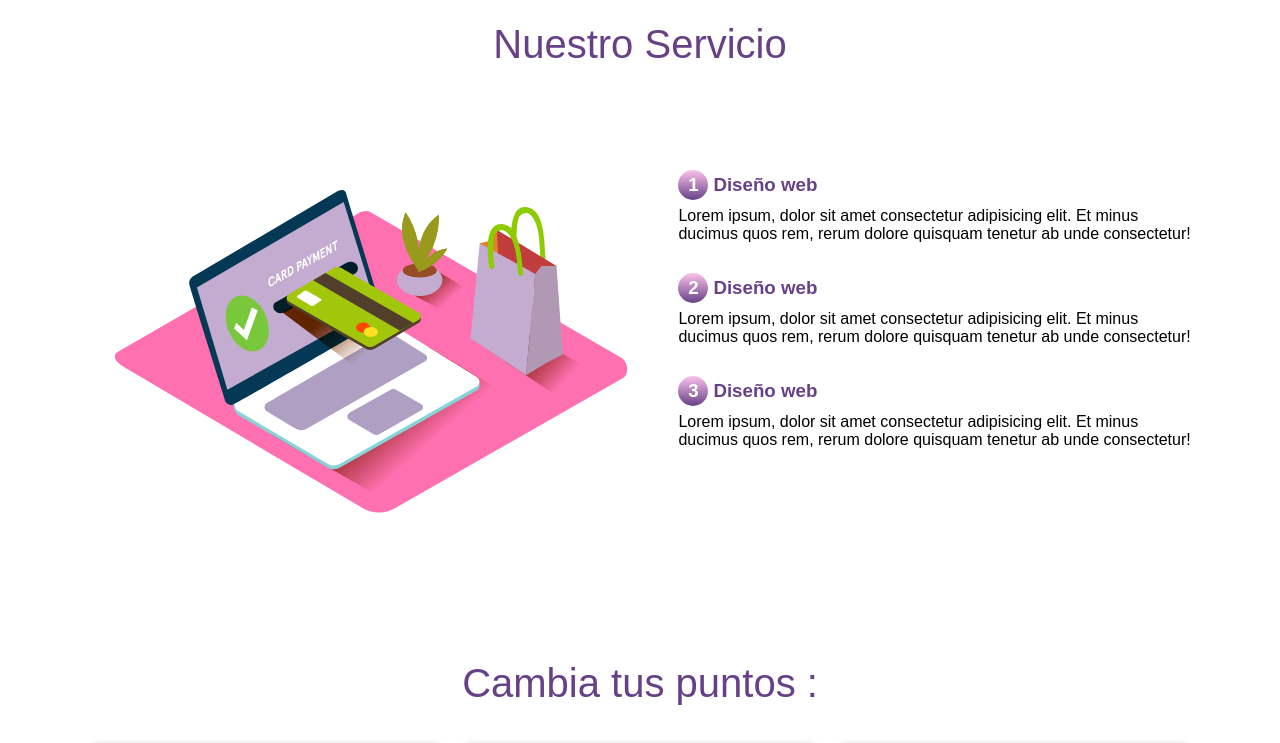
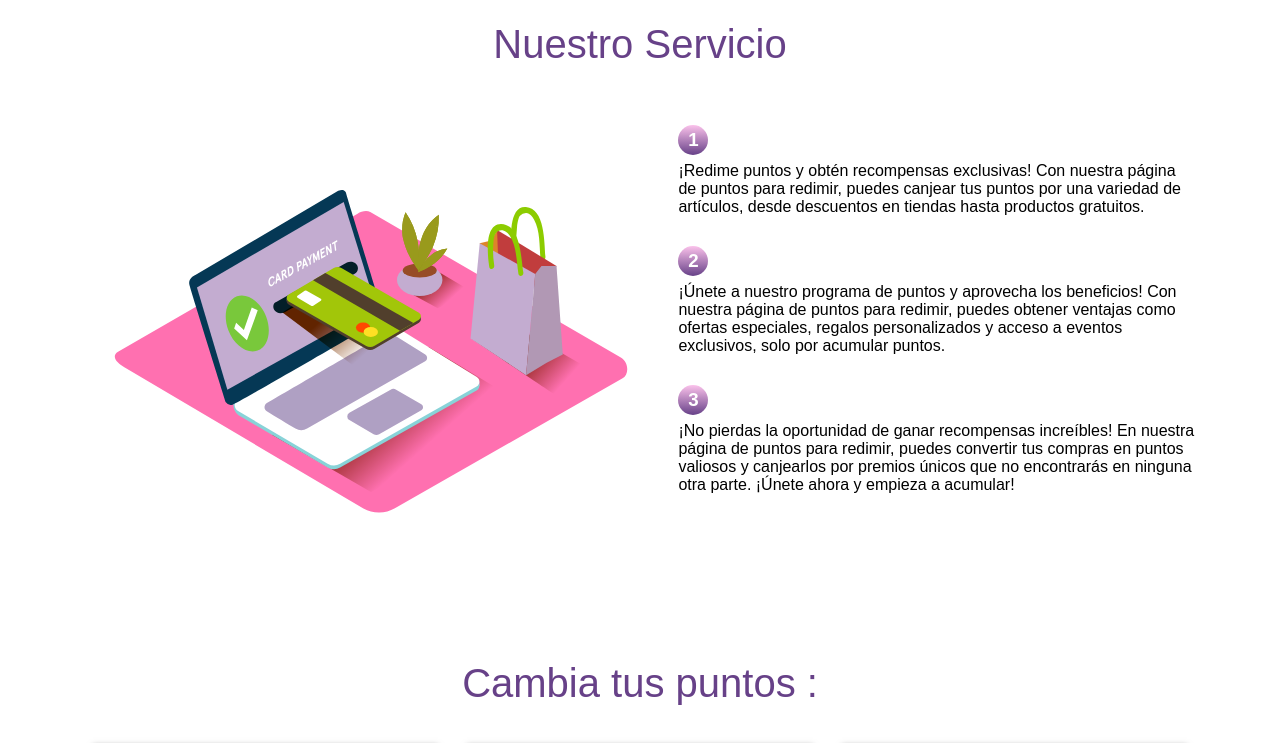
Before and after one commit to juanmongon14/El-grupito-de-atras, a plain HTML site: page index-inicio.html in a window 1280 px wide. Shown: the part 980-1723 px from the top of the page. Drawn offline with nearby package versions, Linux system fonts and the light colour scheme.

Commit message:
se agrega otro boton y se corrige el texto

```diff
--- a/index-inicio.html
+++ b/index-inicio.html
@@ -35,24 +35,24 @@
                 <img src="img/carta_PC.svg" alt="">
                 <div class="checklist-servicio">
                     <div class="service">
-                        <h3 class="n-service"><span class="number">1</span>Diseño web</h3>
-                        <p>Lorem ipsum, dolor sit amet consectetur adipisicing elit.
-                            Et minus ducimus quos rem, rerum dolore quisquam tenetur
-                            ab unde consectetur!
+                        <h3 class="n-service"><span class="number">1</span></h3>
+                        <p>¡Redime puntos y obtén recompensas exclusivas! Con nuestra página de puntos para redimir,
+                             puedes canjear tus puntos por una variedad de artículos, desde descuentos en tiendas
+                              hasta productos gratuitos.
                         </p>
                     </div>
                     <div class="service">
-                        <h3 class="n-service"><span class="number">2</span>Diseño web</h3>
-                        <p>Lorem ipsum, dolor sit amet consectetur adipisicing elit.
-                            Et minus ducimus quos rem, rerum dolore quisquam tenetur
-                            ab unde consectetur!
+                        <h3 class="n-service"><span class="number">2</span></h3>
+                        <p>¡Únete a nuestro programa de puntos y aprovecha los beneficios! Con nuestra
+                             página de puntos para redimir, puedes obtener ventajas como ofertas especiales,
+                              regalos personalizados y acceso a eventos exclusivos, solo por acumular puntos.
                         </p>
                     </div>
                     <div class="service">
-                        <h3 class="n-service"><span class="number">3</span>Diseño web</h3>
-                        <p>Lorem ipsum, dolor sit amet consectetur adipisicing elit.
-                            Et minus ducimus quos rem, rerum dolore quisquam tenetur
-                            ab unde consectetur!
+                        <h3 class="n-service"><span class="number">3</span></h3>
+                        <p>¡No pierdas la oportunidad de ganar recompensas increíbles! En nuestra página
+                             de puntos para redimir, puedes convertir tus compras en puntos valiosos y canjearlos
+                              por premios únicos que no encontrarás en ninguna otra parte. ¡Únete ahora y empieza a acumular!
                         </p>
                     </div>
 
@@ -93,8 +93,8 @@
     <footer id="contacto">
         <div class="contenedor footer-content">
             <div class="contact-us">
-                <h2 class="brand">El grupito de atras</h2>
-                <p>La felicidad al alcance de un click</p>
+                <h2 class="brand">Redime Colombia</h2>
+                <p>©Todos los derechos reservados Bogota Institute of Technology</p>
             </div>
 
         </div>
```
